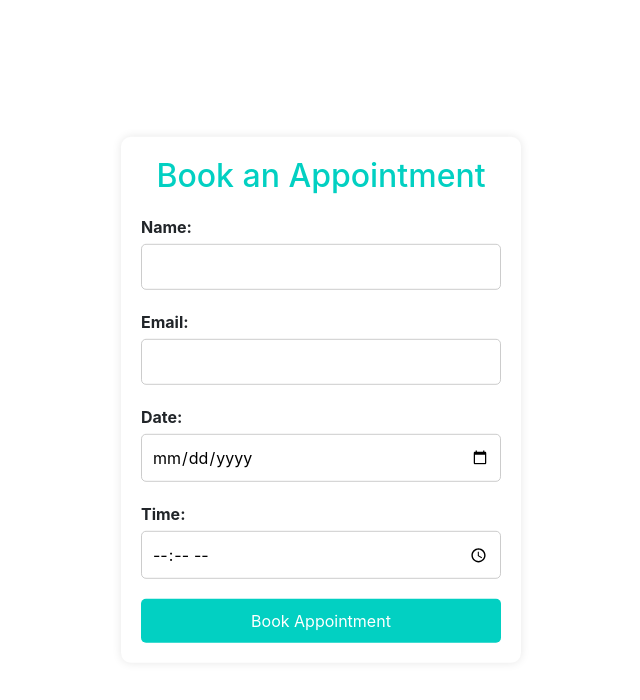
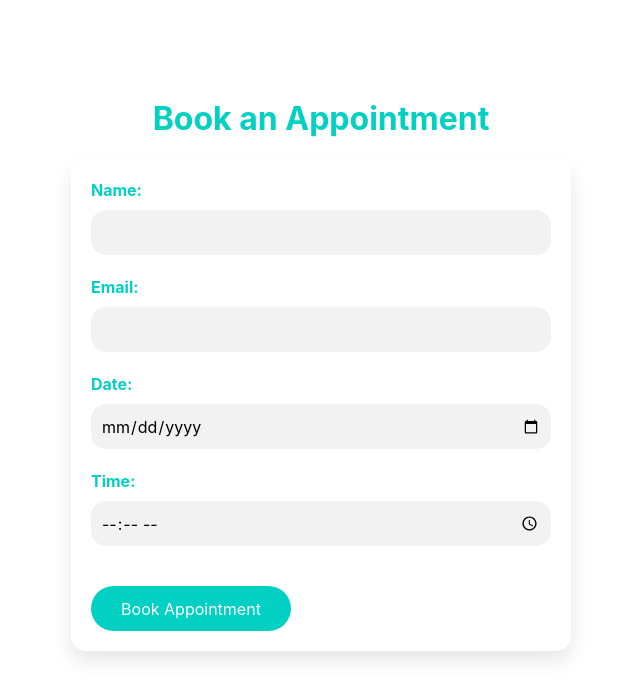
Before and after one commit to hrushertz/medsahyog, a React (Create React App) app: page /new-appointment in a window 1280 px wide. Shown: the top 700 px of the page, without its empty margins (319-959 px from the left). Built offline with nearby package versions, Linux system fonts and the light colour scheme.

Commit message:
added Doctor Dashboard

```diff
--- a/src/App.js
+++ b/src/App.js
@@ -5,17 +5,26 @@ import AppointmentForm from './Components/AppointmentForm';
 import LoginPage from './Components/LoginPage';
 import DepartmentList from './Components/DepartmentList';
 import Help from './Components/Help';
+import RegistrationPage from './Components/RegistrationPage';
+import DepartmentTable from './Components/DepartmentTable';
+import ViewDoctors from './Components/ViewDoctors';
+import DoctorsDashboard from './Components/DoctorsDashboard';
 
 
 const App = () => {
   return (
     <Router>
       <Routes>
-        <Route path="/" element={<LoginPage />} />
+        <Route path="/" element={<RegistrationPage />} />
+        <Route path="/doctor-dashboard" element={<DoctorsDashboard />} />
         <Route path="/new-appointment" element={<AppointmentForm />} />
         <Route path="/login-page" element={<LoginPage />} />
         <Route path="/admin-page" element={<AdminDashboard />} />
         <Route path='/help-page' element={<Help />} />
+        <Route path="department-table" element={<DepartmentTable />} />
+        <Route path='add-department' element={<DepartmentList />} />
+        <Route path='view-doctors' element={<ViewDoctors />} />
+        <Route path='registration-page' element={<RegistrationPage />} />
       </Routes>
     </Router>
   );
--- a/src/Components/AppointmentForm.css
+++ b/src/Components/AppointmentForm.css
@@ -1,57 +1,59 @@
 .appointment-form-container {
-  width: 100%;
-  max-width: 400px; /* Adjust max-width as needed */
-  margin: auto;
-  padding: 20px;
-  background-color: #ffffff;
-  border-radius: 10px;
-  box-shadow: 0px 0px 10px rgba(0, 0, 0, 0.1);
-  text-align: center;
-  position: absolute;
-  top: 50%;
-  left: 50%;
-  transform: translate(-50%, -50%);
+  margin-top: 50px;
+  display: flex;
+  flex-direction: column;
+  align-items: center;
 }
 
 .appointment-form-container h2 {
+  color: #02D0C2;
+  font-weight: bold;
+  margin-top: 50px;
+}
+
+.appointment-form-container .error-message {
+  color: red;
   margin-bottom: 20px;
-  color: #02d0c2;
+}
+
+.appointment-form-container form {
+  width: 100%;
+  max-width: 500px;
+  background-color: rgba(255, 255, 255, 0.3);
+  border-radius: 15px;
+  box-shadow: 0px 10px 20px rgba(0, 0, 0, 0.1);
+  backdrop-filter: blur(100px);
+  padding: 20px;
 }
 
 .appointment-form-container .form-group {
   margin-bottom: 20px;
-  text-align: left;
 }
 
-.appointment-form-container .form-group label {
-  display: block;
-  margin-bottom: 5px;
+.appointment-form-container label {
+  color: #02D0C2;
   font-weight: bold;
 }
 
-.appointment-form-container .form-group input {
+.appointment-form-container input {
   width: 100%;
-  padding: 10px;
-  border: 1px solid #ccc;
-  border-radius: 5px;
-}
-
-.appointment-form-container .error-message {
-  color: red;
-  margin-bottom: 10px;
+  height: 45px;
+  background-color: #F2F2F2;
+  border: none;
+  border-radius: 15px;
+  padding: 0 10px;
+  font-size: 16px;
 }
 
 .appointment-form-container button {
   width: 100%;
-  padding: 10px;
-  background-color: #02d0c2;
-  color: #fff;
+  max-width: 200px;
+  margin-top: 20px;
+  border-radius: 30px;
+  background-color: #02D0C2;
+  color: white;
   border: none;
-  border-radius: 5px;
+  height: 45px;
+  font-size: 16px;
   cursor: pointer;
-  transition: background-color 0.3s ease;
 }
-
-.appointment-form-container button:hover {
-  background-color: #00a6a0;
-}
--- a/src/Components/DepartmentList.js
+++ b/src/Components/DepartmentList.js
@@ -43,7 +43,7 @@ const DepartmentList = () => {
 
   return (
     <div>
-      <h2 style={{fontFamily: 'Inter, sans-serif'}}>LIST OF DEPARTMENTS</h2>
+      <h2 style={{fontFamily: 'Inter, sans-serif', marginTop: '50px'}}>ADD DEPARTMENT</h2>
       <table className="department-list">
         <thead>
           <tr>
--- /dev/null
+++ b/src/Components/DepartmentTable.js
@@ -0,0 +1,27 @@
+import React from 'react';
+
+const DepartmentTable = ({ departments }) => {
+  return (
+    <div>
+      <h2 style={{ fontFamily: 'Inter, sans-serif' }}>LIST OF DEPARTMENTS</h2>
+      <table style={{ width: '100%', borderCollapse: 'collapse', marginTop: '20px' }}>
+        <thead>
+          <tr>
+            <th style={{ border: '1px solid #ddd', padding: '8px', textAlign: 'left', backgroundColor: '#f2f2f2' }}>Name</th>
+            <th style={{ border: '1px solid #ddd', padding: '8px', textAlign: 'left', backgroundColor: '#f2f2f2' }}>Description</th>
+          </tr>
+        </thead>
+        <tbody>
+          {/* {departments.map((department, index) => (
+            <tr key={index}>
+              <td style={{ border: '1px solid #ddd', padding: '8px', textAlign: 'left' }}>{department.name}</td>
+              <td style={{ border: '1px solid #ddd', padding: '8px', textAlign: 'left' }}>{department.description}</td>
+            </tr>
+          ))} */}
+        </tbody>
+      </table>
+    </div>
+  );
+};
+
+export default DepartmentTable;
--- /dev/null
+++ b/src/Components/DoctorsDashboard.js
@@ -0,0 +1,46 @@
+import React, { useState } from 'react';
+import { Link } from 'react-router-dom';
+import AppointmentsIcon from '../Assets/AppointmentsIcon.svg';
+import DoctorList from '../Components/DoctorList';
+import ShowAppointedList from './ShowAppointedList';
+
+const DoctorsDashboard = () => {
+  const [availability, setAvailability] = useState('Available');
+
+  const handleStatusChange = (e) => {
+    setAvailability(e.target.value);
+  };
+
+  return (
+    <>
+      <div style={{ display: 'flex', minHeight: '100vh' }}>
+        {/* Main content */}
+        <div style={{ flex: 1, paddingTop: '45px', backgroundColor: '#F3F6FC', overflowX: 'hidden', position: 'relative' }}>
+          {/* Doctors Dashboard title */}
+          <div style={{ backgroundColor: '#273967', height: '45px', width: '100%', position: 'absolute', top: 0, left: 0, zIndex: 1 }}>
+            <h4 style={{ color: 'white', textAlign: 'left', lineHeight: '45px', margin: 0, fontFamily: 'Inter, sans-serif', fontWeight: 300, paddingLeft: '20px' }}>DOCTORS DASHBOARD</h4>
+          </div>
+          {/* Appointment content */}
+          <div style={{ padding: '20px' }}>
+            <h2 style={{ color: '#02D0C2', textAlign: 'left', lineHeight: '45px', margin: 0, fontFamily: 'Inter, sans-serif', fontWeight: 'bold' }}>WELCOME DOCTOR</h2>
+            <div style={{ backgroundColor: '#ffffff', border: '1px solid ##E5E5E5', borderRadius: '15px', padding: '20px', marginTop: '20px', display: 'flex', alignItems: 'center', flexWrap: 'wrap' }}>
+              <Link to='/doctor-profile'>
+                <button style={{ width: '181px', height: '58px', backgroundColor: '#02D0C2', border: 'none', color: 'white', fontFamily: 'Inter, sans-serif', fontSize: '16px', fontWeight: 'bold', cursor: 'pointer', borderRadius: '15px', marginBottom: '20px', marginRight: '20px' }}>VIEW PROFILE</button>
+              </Link>
+              <div style={{ display: 'flex', alignItems: 'center' }}>
+                <label htmlFor="status" style={{ fontSize: '16px', fontWeight: 'bold', marginRight: '10px', color: 'black' }}>Availability:</label>
+                <select id="status" value={availability} onChange={handleStatusChange} style={{ width: '250px', height: '45px', backgroundColor: '#F2F2F2', border: 'none', marginBottom: '20px', borderRadius: '15px', color: '#02D0C2' }}>
+                  <option value="Available">Available</option>
+                  <option value="Not Available">Not Available</option>
+                </select>
+              </div>
+            </div>
+            <ShowAppointedList />
+          </div>
+        </div>
+      </div>
+    </>
+  );
+};
+
+export default DoctorsDashboard;
--- /dev/null
+++ b/src/Components/Favicon.js
@@ -0,0 +1,9 @@
+import React from 'react';
+
+const Favicon = () => {
+  return (
+    <link rel="icon" href="../Assets/Favicon.ico" />
+  );
+};
+
+export default Favicon;
--- a/src/Components/LoginPage.js
+++ b/src/Components/LoginPage.js
@@ -65,6 +65,7 @@ const LoginPage = () => {
                 </Link>
               </div>
             </form>
+            <p style={{ marginTop: '10px' }}>New users <Link to="/registration-page">register here</Link>.</p>
           </div>
         </div>
       </div>
--- /dev/null
+++ b/src/Components/ShowAppointedList.js
@@ -0,0 +1,31 @@
+import React from 'react';
+
+const ShowAppointedList = ({ appointments }) => {
+  return (
+    <div>
+      <h2 style={{ marginTop: '50px' }}>LIST OF APPOINTMENTS</h2>
+      <table style={{ width: '100%', borderCollapse: 'collapse' }}>
+        <thead>
+          <tr>
+            <th style={{ border: '1px solid #ccc', padding: '8px', textAlign: 'left', backgroundColor: '#f2f2f2' }}>Name</th>
+            <th style={{ border: '1px solid #ccc', padding: '8px', textAlign: 'left', backgroundColor: '#f2f2f2' }}>Email</th>
+            <th style={{ border: '1px solid #ccc', padding: '8px', textAlign: 'left', backgroundColor: '#f2f2f2' }}>Date</th>
+            <th style={{ border: '1px solid #ccc', padding: '8px', textAlign: 'left', backgroundColor: '#f2f2f2' }}>Time Slot</th>
+          </tr>
+        </thead>
+        <tbody>
+          {/* {appointments.map((appointment, index) => (
+            <tr key={index}>
+              <td style={{ border: '1px solid #ccc', padding: '8px', textAlign: 'left' }}>{appointment.name}</td>
+              <td style={{ border: '1px solid #ccc', padding: '8px', textAlign: 'left' }}>{appointment.email}</td>
+              <td style={{ border: '1px solid #ccc', padding: '8px', textAlign: 'left' }}>{appointment.date}</td>
+              <td style={{ border: '1px solid #ccc', padding: '8px', textAlign: 'left' }}>{appointment.time}</td>
+            </tr>
+          ))} */}
+        </tbody>
+      </table>
+    </div>
+  );
+};
+
+export default ShowAppointedList;
--- /dev/null
+++ b/src/Components/ViewDoctors.js
@@ -0,0 +1,33 @@
+import React from 'react';
+
+const ViewDoctors = ({ doctors }) => {
+  return (
+    <div>
+      <h2 style={{marginTop: '50px'}}>LIST OF DOCTORS</h2>
+      <table style={{ width: '100%', borderCollapse: 'collapse' }}>
+        <thead>
+          <tr>
+            <th style={{ border: '1px solid #ccc', padding: '8px', textAlign: 'left', backgroundColor: '#f2f2f2' }}>Name</th>
+            <th style={{ border: '1px solid #ccc', padding: '8px', textAlign: 'left', backgroundColor: '#f2f2f2' }}>Specialization</th>
+            <th style={{ border: '1px solid #ccc', padding: '8px', textAlign: 'left', backgroundColor: '#f2f2f2' }}>Experience</th>
+            <th style={{ border: '1px solid #ccc', padding: '8px', textAlign: 'left', backgroundColor: '#f2f2f2' }}>Consultation Fee</th>
+            <th style={{ border: '1px solid #ccc', padding: '8px', textAlign: 'left', backgroundColor: '#f2f2f2' }}>Timing</th>
+          </tr>
+        </thead>
+        <tbody>
+          {/* {doctors.map((doctor, index) => (
+            <tr key={index}>
+              <td style={{ border: '1px solid #ccc', padding: '8px', textAlign: 'left' }}>{doctor.name}</td>
+              <td style={{ border: '1px solid #ccc', padding: '8px', textAlign: 'left' }}>{doctor.specialization}</td>
+              <td style={{ border: '1px solid #ccc', padding: '8px', textAlign: 'left' }}>{doctor.experience}</td>
+              <td style={{ border: '1px solid #ccc', padding: '8px', textAlign: 'left' }}>{doctor.consultationFee}</td>
+              <td style={{ border: '1px solid #ccc', padding: '8px', textAlign: 'left' }}>{doctor.timing}</td>
+            </tr>
+          ))} */}
+        </tbody>
+      </table>
+    </div>
+  );
+};
+
+export default ViewDoctors;
--- a/src/index.js
+++ b/src/index.js
@@ -3,10 +3,12 @@ import ReactDOM from 'react-dom/client';
 import './index.css';
 import App from './App';
 import reportWebVitals from './reportWebVitals';
+import Favicon from './Components/Favicon';
 
 const root = ReactDOM.createRoot(document.getElementById('root'));
 root.render(
   <React.StrictMode>
+    <Favicon />
     <App />
   </React.StrictMode>
 );
```
Also changed, not shown: src/Components/AdminDashboard.js (+10 -4 lines), 1 other file (tests, documents, lock files or other folders).
